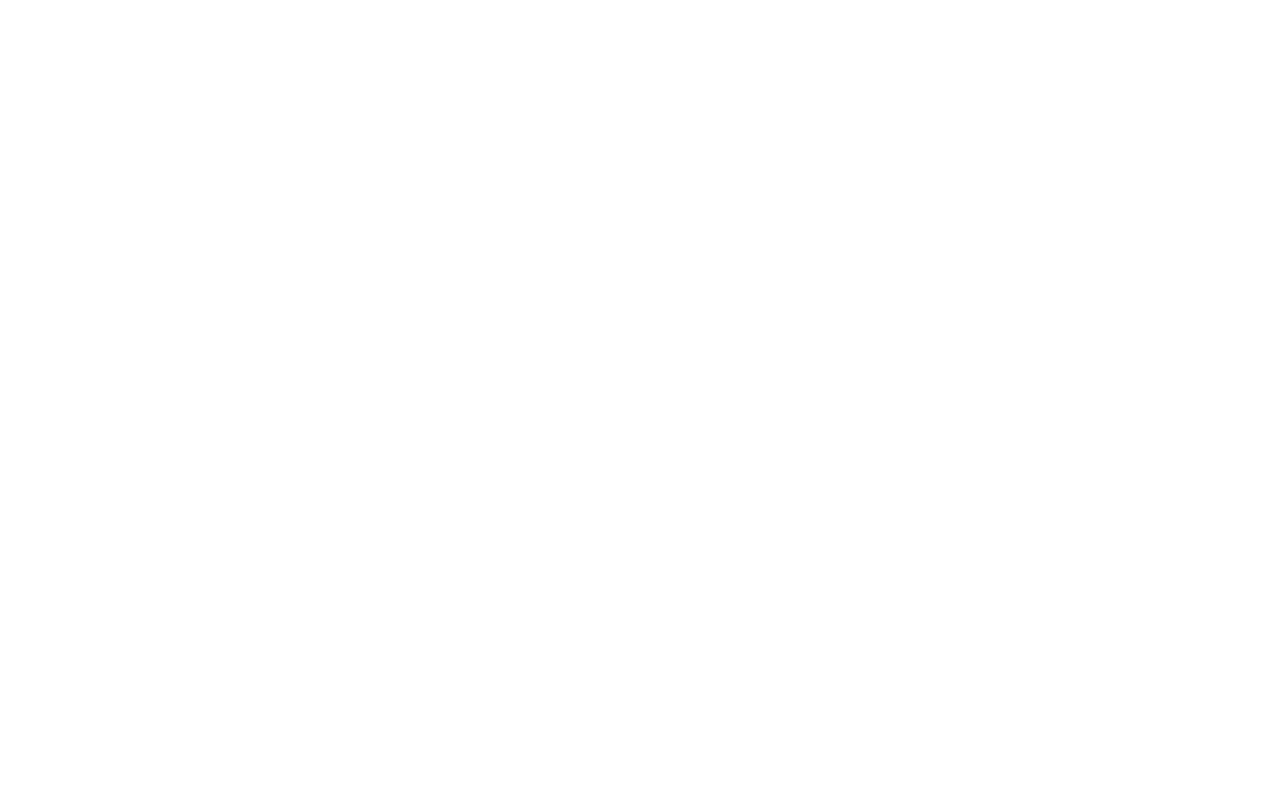
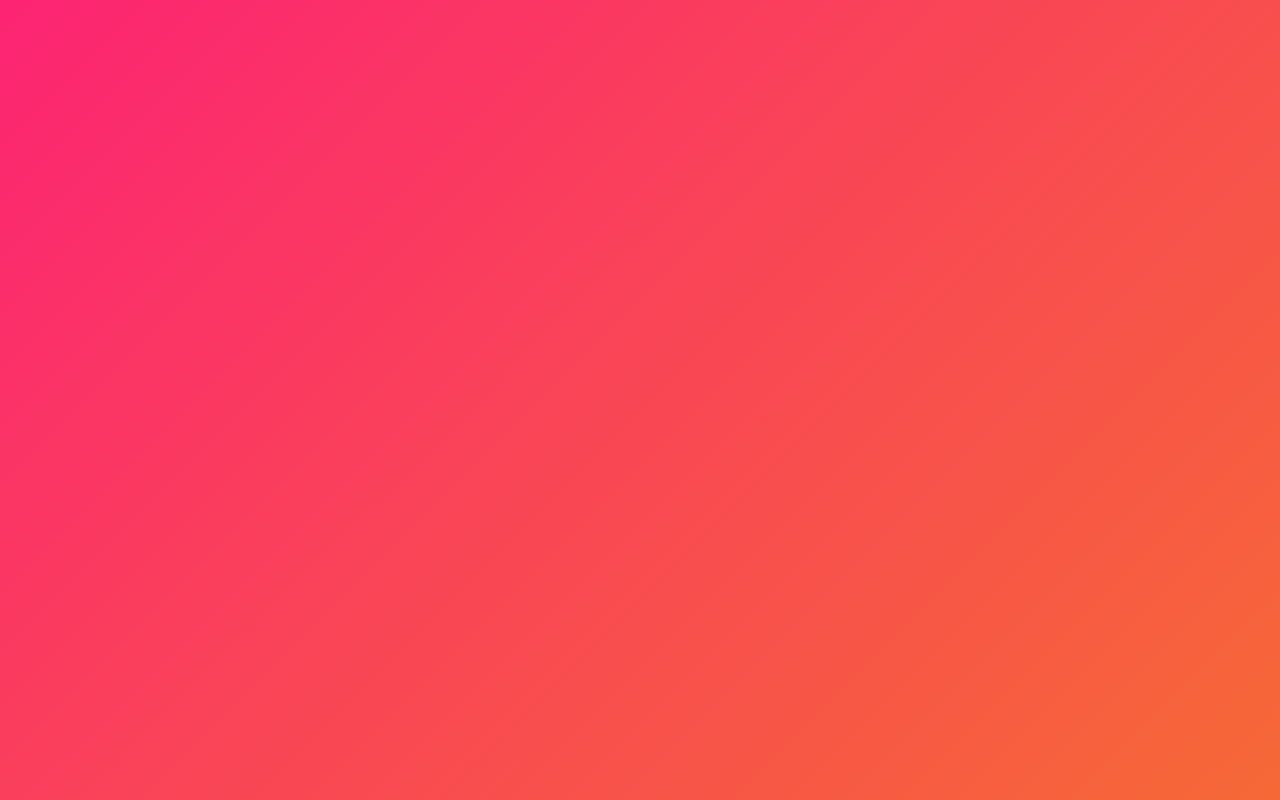
Before and after one commit to Tom-Ainsworth/Memento, a React (Create React App) app in the folder memento/: page / in a window 1280 px wide. Built offline with nearby package versions, Linux system fonts and the light colour scheme.

Commit message:
install firebase and deploy project

```diff
--- a/memento/src/App.js
+++ b/memento/src/App.js
@@ -3,7 +3,7 @@ import logo from './logo.svg';
 import './App.css';
 
 function App() {
-	return <div></div>;
+	return <div className="grid"></div>;
 }
 
 export default App;
--- a/memento/src/index.css
+++ b/memento/src/index.css
@@ -1,13 +1,155 @@
-body {
-  margin: 0;
-  font-family: -apple-system, BlinkMacSystemFont, 'Segoe UI', 'Roboto', 'Oxygen',
-    'Ubuntu', 'Cantarell', 'Fira Sans', 'Droid Sans', 'Helvetica Neue',
-    sans-serif;
-  -webkit-font-smoothing: antialiased;
-  -moz-osx-font-smoothing: grayscale;
+@import-normalize;
+
+:root {
+	--text: #f66936;
+	--card: #202426;
+	--orange: #ffa200;
+	--bg: linear-gradient(135deg, #fc2473, #f66936);
+
+	--delay: 200ms;
+	--rotate-0: rotateY(0deg);
+	--rotate-90: rotateY(90deg);
+	--transition: all ease-in 200ms;
+
+	--radius: 0.75rem;
+	--shadow: 1px 1px 13px #03030390;
+
+	--card-width: 150px;
+	--card-width-mobile: 20vw;
+	--card-enter: enter 600ms ease;
+
+	--font-family: -apple-system, BlinkMacSystemFont, 'Segoe UI', Roboto, Oxygen,
+		Ubuntu, Cantarell, 'Open Sans', sans-serif;
+
+	font-size: 1rem;
 }
 
-code {
-  font-family: source-code-pro, Menlo, Monaco, Consolas, 'Courier New',
-    monospace;
+*,
+*::before,
+*::after {
+	margin: 0;
+	padding: 0;
+	box-sizing: border-box;
 }
+
+body {
+	height: 100vh;
+	width: 100vw;
+	padding: 1rem;
+	display: flex;
+	overflow: auto;
+	color: var(--text);
+	background: var(--bg);
+	align-items: flex-start;
+	justify-content: center;
+	font-family: var(--font-family);
+}
+
+/* ========= Menu ======================== */
+header {
+	width: 100%;
+	height: 4rem;
+	display: flex;
+	padding: 0.5rem;
+	align-items: center;
+	background: var(--card);
+	box-shadow: var(--shadow);
+	border-radius: var(--radius);
+	animation: var(--card-enter);
+	justify-content: space-evenly;
+}
+h3 {
+	margin: auto;
+	color: var(--text);
+}
+h4 {
+	margin: auto;
+	color: var(--orange);
+}
+button {
+	border: none;
+	outline: none;
+	padding: 0.5rem;
+	border-radius: 3px;
+	margin: auto;
+}
+
+/* ========= Grid ========================= */
+.grid {
+	gap: 1.25rem;
+	display: grid;
+	margin: 3rem auto;
+	grid-template-columns: repeat(4, auto);
+}
+
+/* ========= Card ========================= */
+.card {
+	display: flex;
+	position: relative;
+	align-items: center;
+	justify-content: center;
+	background: transparent;
+	width: var(--card-width);
+	animation: var(--card-enter);
+	border-radius: var(--radius);
+}
+.card img {
+	width: 100%;
+}
+.card-face,
+.card-back {
+	padding: 1rem;
+	background: var(--card);
+	box-shadow: var(--shadow);
+	border-radius: var(--radius);
+	transition: var(--transition);
+}
+.card-face {
+	position: absolute;
+	transform: var(--rotate-90);
+}
+.card-back {
+	transform: var(--rotate-0);
+	transition-delay: var(--delay);
+}
+.selected .card-face {
+	transform: var(--rotate-0);
+	transition-delay: var(--delay);
+}
+.selected .card-back {
+	transform: var(--rotate-90);
+	transition-delay: 0s;
+}
+@keyframes enter {
+	from {
+		opacity: 0;
+		transform: scale(0.5);
+	}
+	to {
+		opacity: 1;
+		transform: scale(1);
+	}
+}
+
+/* ========= Mobile ===================== */
+@media screen and (max-width: 720px) {
+	body {
+		align-items: center;
+	}
+
+	header {
+		left: 0;
+		bottom: 0;
+		margin: auto;
+		position: fixed;
+		border-radius: 0;
+	}
+
+	.grid {
+		margin: auto auto 3rem auto;
+	}
+
+	.card {
+		width: var(--card-width-mobile);
+	}
+}
```
